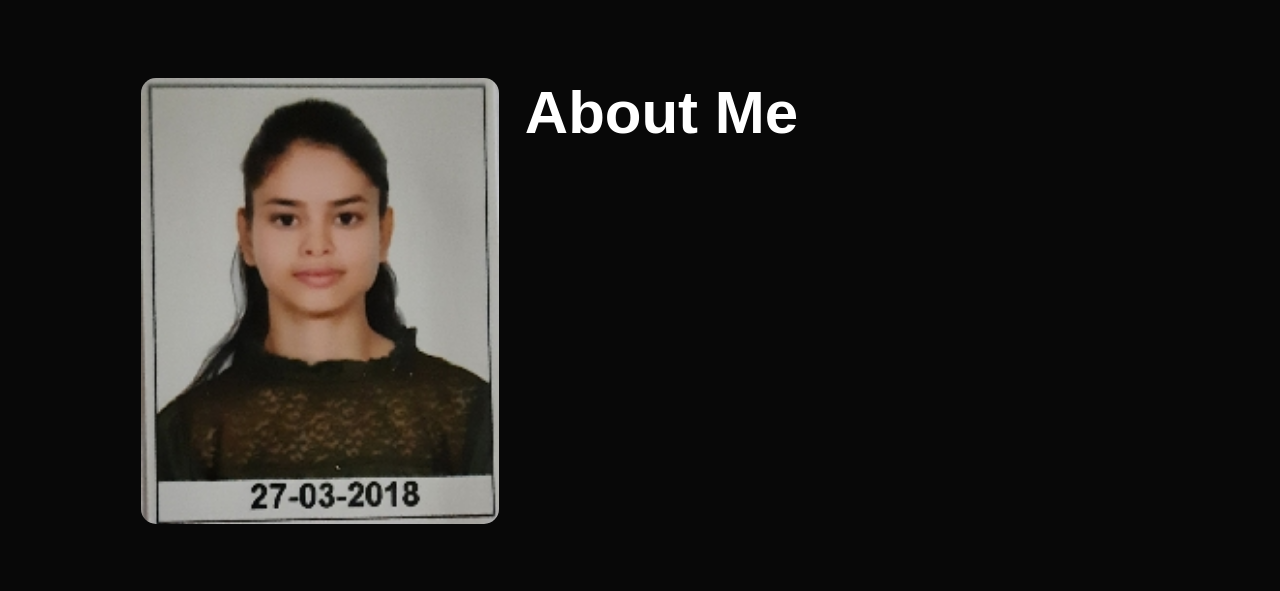
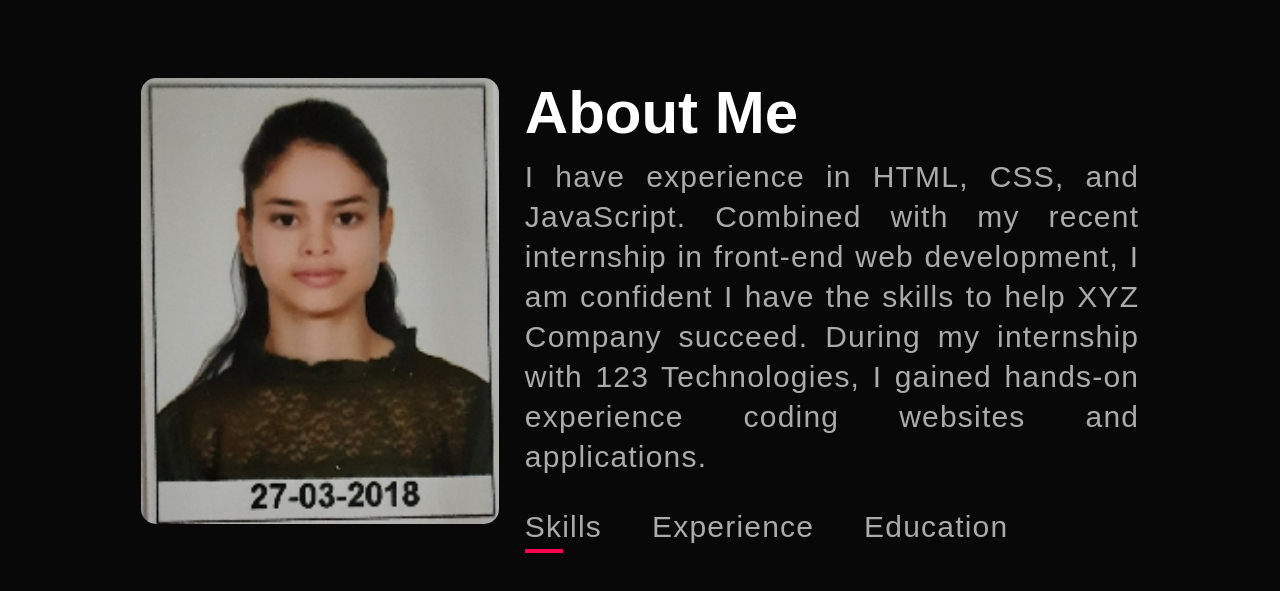
Before and after one commit to priyankadbg/PortFolio, a plain HTML site: page index.html in a window 1280 px wide. Shown: the part 802-1393 px from the top of the page. Drawn offline with Linux system fonts and the light colour scheme.

Commit message:
about section of portfolio

```diff
--- a/index.html
+++ b/index.html
@@ -35,6 +35,14 @@
                 </div>
                 <div class="about-col-2">
                     <h1 class="sub-title">About Me</h1>
+                    <p>I have experience in HTML, CSS, and JavaScript. Combined with my recent internship in front-end web development, I am
+                    confident I have the skills to help XYZ Company succeed. During my internship with 123 Technologies, I gained hands-on
+                    experience coding websites and applications.</p>
+                    <div class="tab-title">
+                        <p class="tab-link active-link">Skills </p>
+                        <p class="tab-link">Experience</p>
+                        <p class="tab-link">Education </p>
+                    </div>
                 </div>
             </div>
         </div>
--- a/style.css
+++ b/style.css
@@ -89,8 +89,42 @@ nav ul li a:hover::after{
 .about-col-2{
     flex-basis: 60%;
 }
+.about-col-2 p{
+    margin-top: 10px;
+    font-size: 30px;
+    /* gap: 50px; */
+    letter-spacing: 1.2px;
+    line-height: 40px;
+    text-align: justify;
+}
 .sub-title{
     font-size: 60px;
     font-weight: 600;
     color: #fff;
 }
+.tab-title{
+    display: flex;
+    margin: 20px 0 40px;
+}
+.tab-link{
+    margin-right: 50px;
+    font-size: 18px;
+    font-weight: 500;
+    cursor: pointer;
+    position: relative;
+}
+.tab-link::after{
+    content: '';
+    width: 0;
+    height: 4px;
+    background: #ff004f;
+    position: absolute;
+    left: 0;
+    bottom: -6px;
+    transition: 0.5s;
+
+}
+.tab-link.active-link::after{
+    width: 50%;
+
+}
```
